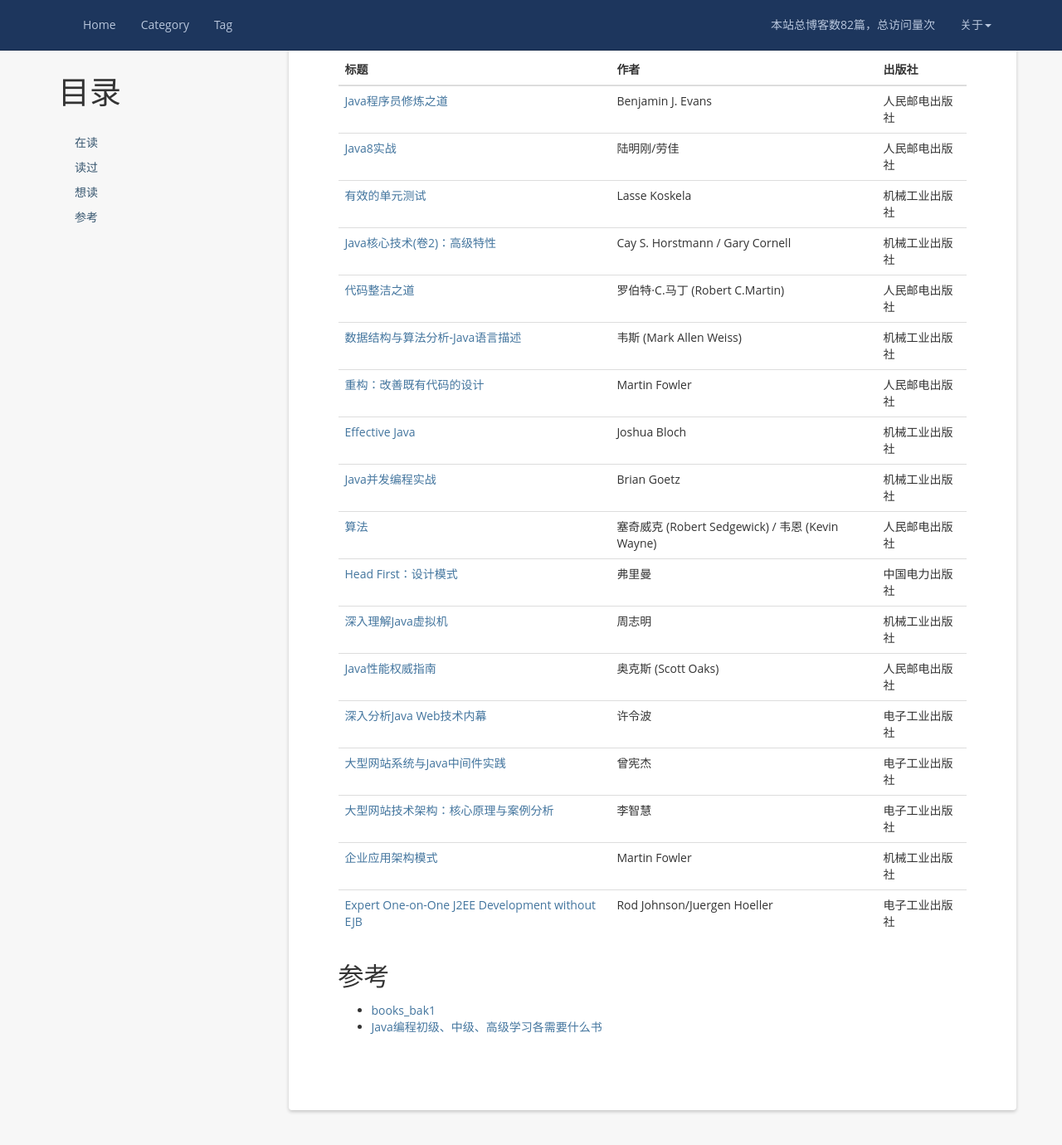
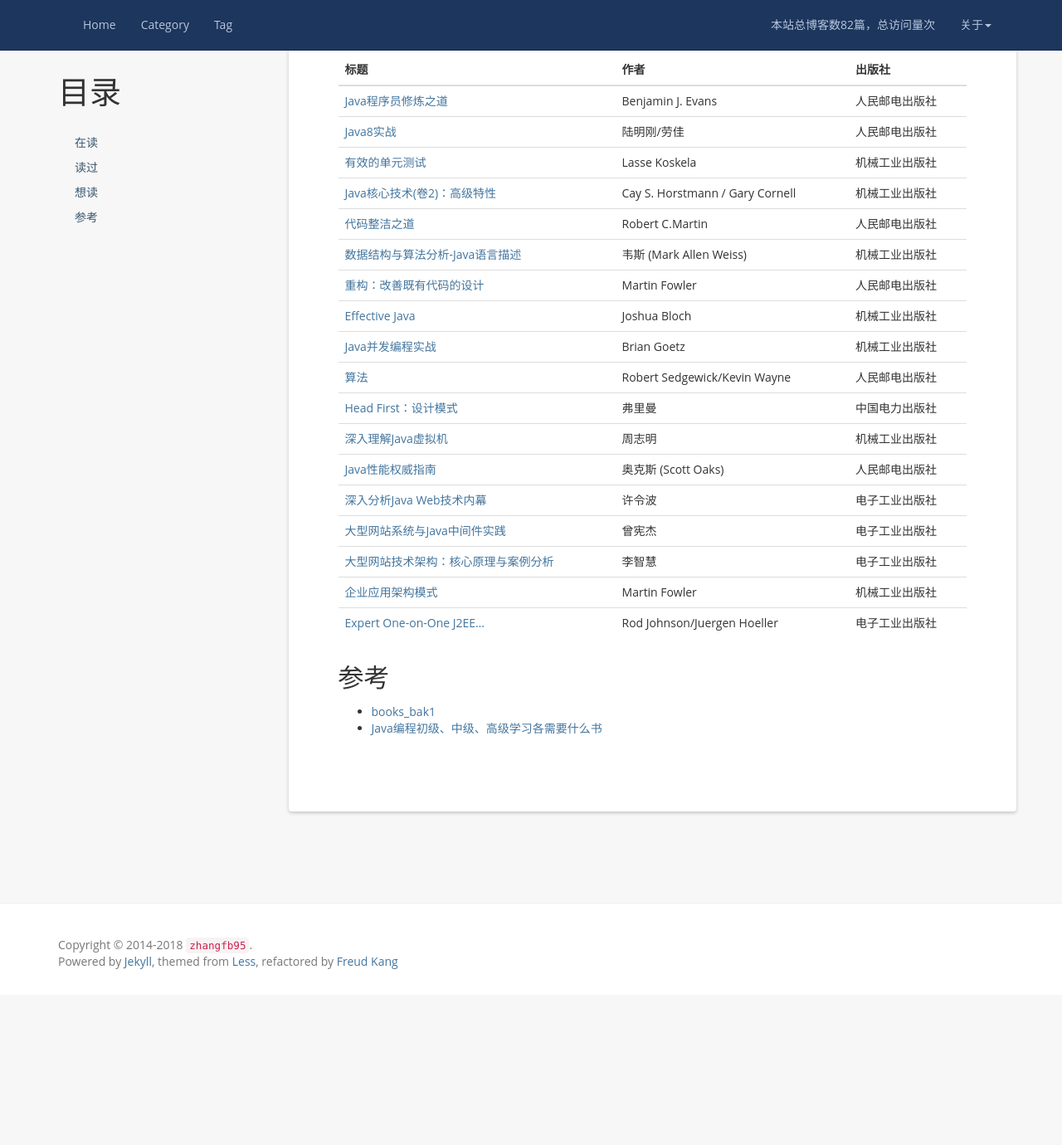
Before and after one commit to zhangfb95/zhangfb95.github.io.bak, a Jekyll site: the page built from books.md, in a window 1280 px wide and 1400 px high, scrolled down 770 px. Shown: the top 1380 px of the window at 83% size. Built offline with Jekyll 4.4.1, drawn with Linux system fonts in a browser that asks for light colours; nearby versions of some CDN libraries; a script that is not in the unit is left out; comment, search, counter and statistics services are not loaded; after the commit the page ends 1969 px from its top, so only the background shows below that.

Commit message:
fix too long show bug

```diff
--- a/books.md
+++ b/books.md
@@ -30,12 +30,12 @@ permalink: /books/
 | [Java8实战](https://book.douban.com/subject/26772632) | 陆明刚/劳佳 | 人民邮电出版社 |
 | [有效的单元测试](https://book.douban.com/subject/26364867) | Lasse Koskela | 机械工业出版社 |
 | [Java核心技术(卷2)：高级特性](https://book.douban.com/subject/25841326) | Cay S. Horstmann / Gary Cornell  | 机械工业出版社 |
-| [代码整洁之道](https://book.douban.com/subject/26919457) | 罗伯特·C.马丁 (Robert C.Martin) | 人民邮电出版社 |
+| [代码整洁之道](https://book.douban.com/subject/26919457) | Robert C.Martin | 人民邮电出版社 |
 | [数据结构与算法分析-Java语言描述](https://book.douban.com/subject/26745780) | 韦斯 (Mark Allen Weiss) | 机械工业出版社 |
 | [重构：改善既有代码的设计](https://book.douban.com/subject/4262627) | Martin Fowler | 人民邮电出版社 |
 | [Effective Java](https://book.douban.com/subject/3360807) | Joshua Bloch | 机械工业出版社 |
 | [Java并发编程实战](https://book.douban.com/subject/10484692) | Brian Goetz | 机械工业出版社 |
-| [算法](https://book.douban.com/subject/19952400) | 塞奇威克 (Robert Sedgewick) / 韦恩 (Kevin Wayne) | 人民邮电出版社 |
+| [算法](https://book.douban.com/subject/19952400) | Robert Sedgewick/Kevin Wayne | 人民邮电出版社 |
 | [Head First：设计模式](https://book.douban.com/subject/2243615) | 弗里曼 | 中国电力出版社 |
 | [深入理解Java虚拟机](https://book.douban.com/subject/24722612) | 周志明 | 机械工业出版社 |
 | [Java性能权威指南](https://book.douban.com/subject/26740520) | 奥克斯 (Scott Oaks) | 人民邮电出版社 |
@@ -43,7 +43,7 @@ permalink: /books/
 | [大型网站系统与Java中间件实践](https://book.douban.com/subject/25867042) | 曾宪杰 | 电子工业出版社 |
 | [大型网站技术架构：核心原理与案例分析](https://book.douban.com/subject/25723064) | 李智慧 | 电子工业出版社 |
 | [企业应用架构模式](https://book.douban.com/subject/4826290) | Martin Fowler | 机械工业出版社 |
-| [Expert One-on-One J2EE Development without EJB](https://book.douban.com/subject/1436131) | Rod Johnson/Juergen Hoeller | 电子工业出版社 |
+| [Expert One-on-One J2EE...](https://book.douban.com/subject/1436131) | Rod Johnson/Juergen Hoeller | 电子工业出版社 |
 
 ## 参考
 
```
